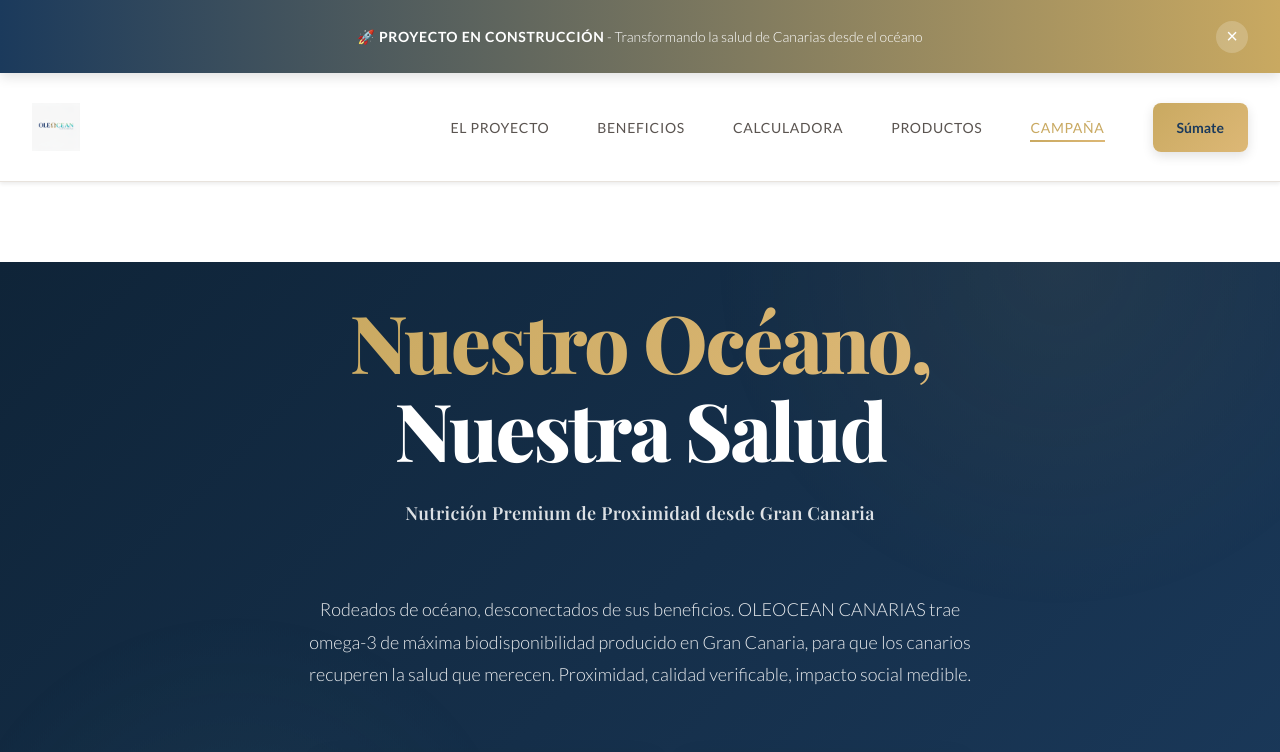
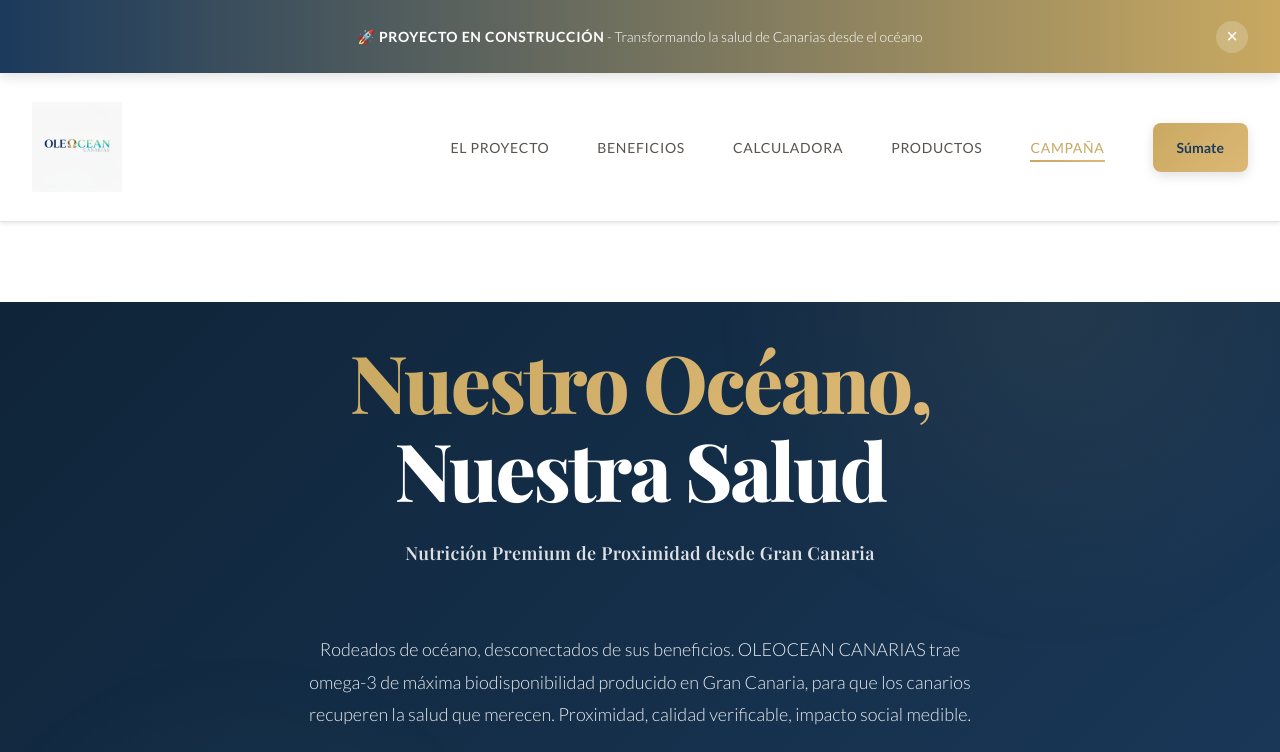
Before and after one commit to ConTuCuota/oleocean, a plain HTML site: page index.html in a window 1280 px wide. Shown: the top 752 px of the page. Drawn offline with nearby package versions, Linux system fonts and the light colour scheme; a small style sheet from the web is missing.

Commit message:
Increase logo height and adjust image size

```diff
--- a/index.html
+++ b/index.html
@@ -423,7 +423,7 @@
             gap: var(--spacing-sm);
             text-decoration: none;
             transition: transform var(--transition-fast);
-            height: 60px;
+            height: 100px;
         }
 
         .logo:hover {
@@ -431,7 +431,7 @@
         }
 
         .logo img {
-            height: 80%;
+            height: 90%;
             width: auto;
             object-fit: contain;
         }
```
